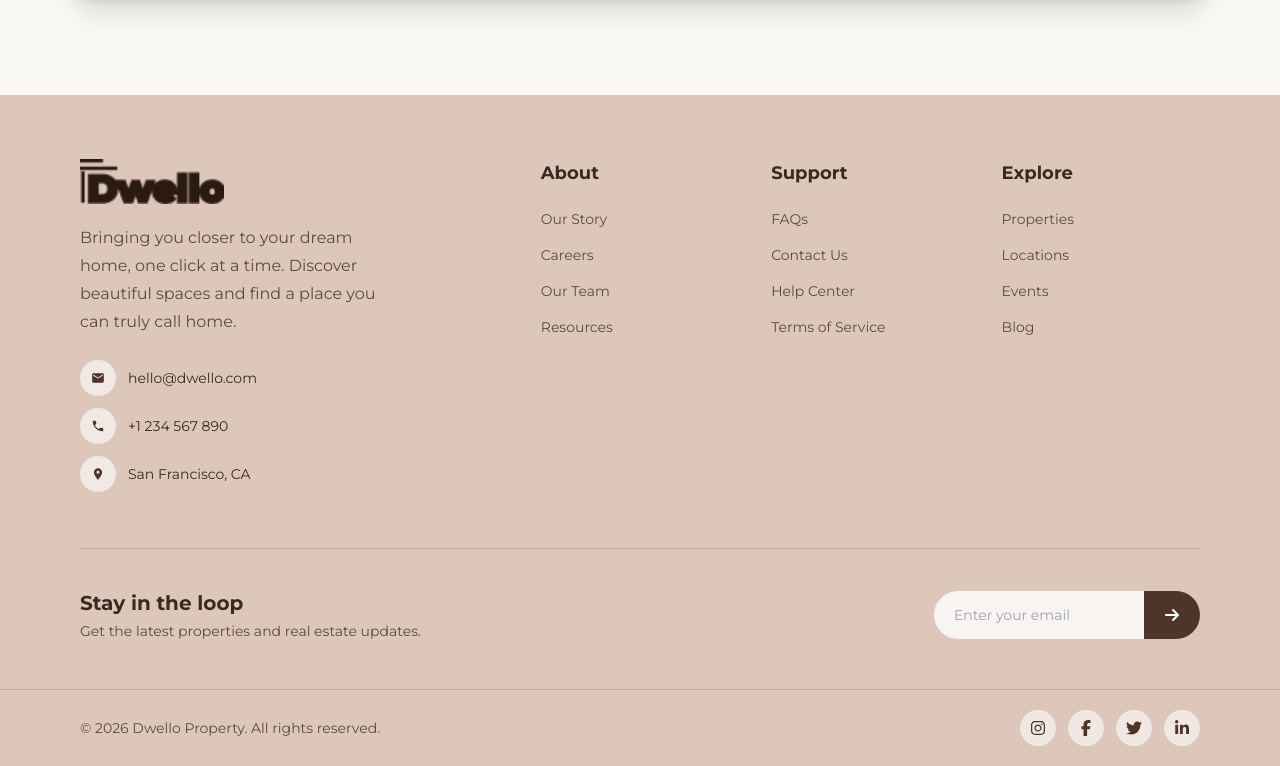
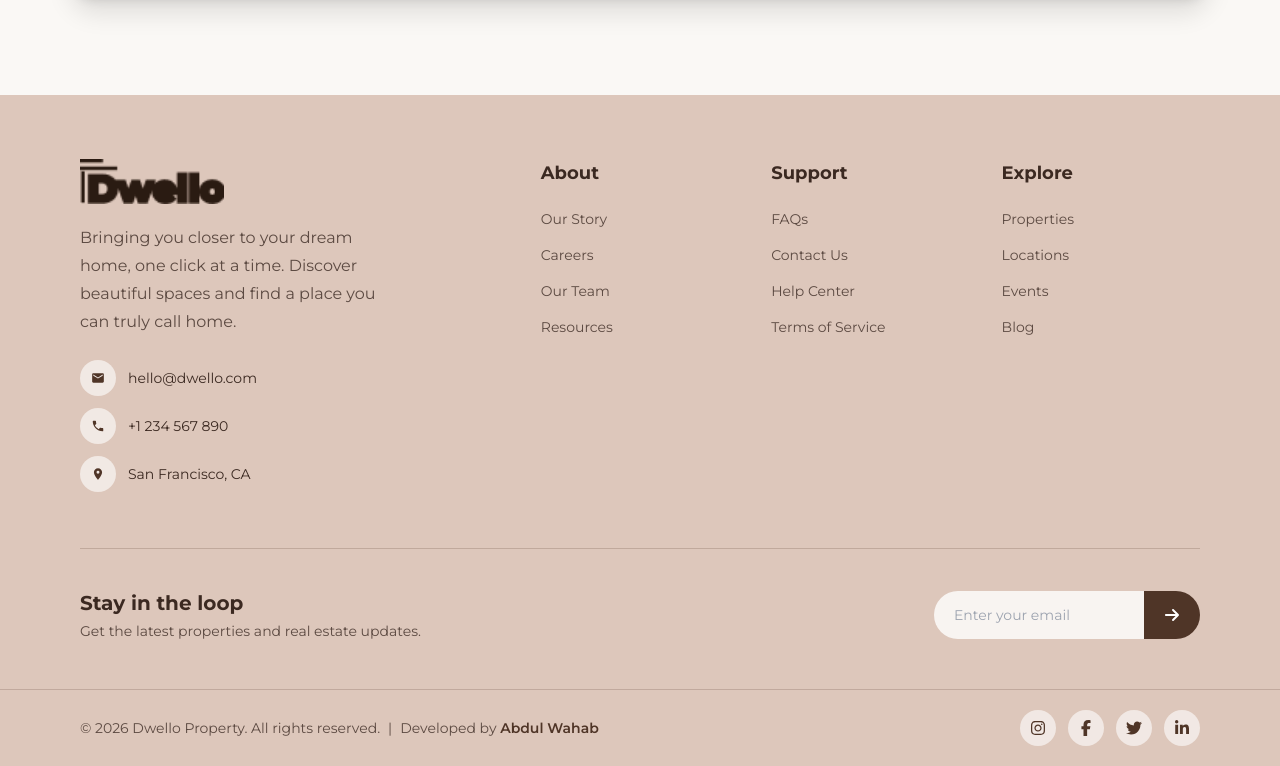
Before and after one commit to wahabsamii/Dwello-MERN-Stack-Real-Estate-Platform, a React (Create React App) app in the folder frontend/: page /login in a window 1280 px wide. Shown: the part 1178-1944 px from the top of the page. Built offline with nearby package versions, Linux system fonts and the light colour scheme.

Commit message:
Update Footer.jsx

```diff
--- a/frontend/src/components/Footer.jsx
+++ b/frontend/src/components/Footer.jsx
@@ -28,10 +28,8 @@
 
   return (
     <footer className="bg-[#DDC7BB] text-[#3b2921]">
-
       {/* Main Footer */}
       <div className="max-w-7xl mx-auto px-5 md:px-10 lg:px-20 pt-16 pb-12">
-
         <div className="grid grid-cols-1 sm:grid-cols-2 lg:grid-cols-5 gap-10 lg:gap-8">
 
           {/* Brand */}
@@ -55,7 +53,6 @@
 
             {/* Contact */}
             <div className="mt-6 space-y-3">
-
               <div className="flex items-center gap-3 text-sm">
                 <div className="w-9 h-9 rounded-full bg-white/60 flex items-center justify-center">
                   <MdEmail className="text-[#4F3527]" />
@@ -79,7 +76,6 @@
 
                 <span>San Francisco, CA</span>
               </div>
-
             </div>
           </div>
 
@@ -93,7 +89,6 @@
             </h3>
 
             <ul className="mt-5 space-y-3">
-
               <li>
                 <Link
                   to="/about"
@@ -129,7 +124,6 @@
                   Resources
                 </Link>
               </li>
-
             </ul>
           </div>
 
@@ -143,7 +137,6 @@
             </h3>
 
             <ul className="mt-5 space-y-3">
-
               <li>
                 <Link
                   to="/faqs"
@@ -179,11 +172,10 @@
                   Terms of Service
                 </Link>
               </li>
-
             </ul>
           </div>
 
-          {/* Find Us */}
+          {/* Explore */}
           <div
             data-aos="fade-up"
             data-aos-delay="300"
@@ -193,7 +185,6 @@
             </h3>
 
             <ul className="mt-5 space-y-3">
-
               <li>
                 <Link
                   to="/properties"
@@ -229,10 +220,8 @@
                   Blog
                 </Link>
               </li>
-
             </ul>
           </div>
-
         </div>
 
         {/* Newsletter */}
@@ -243,7 +232,6 @@
           data-aos="fade-up"
           data-aos-delay="400"
         >
-
           <div>
             <h3 className="text-xl font-bold">
               Stay in the loop
@@ -255,7 +243,6 @@
           </div>
 
           <div className="flex w-full lg:w-auto max-w-md">
-
             <input
               type="email"
               placeholder="Enter your email"
@@ -281,30 +268,35 @@
             >
               <FaArrowRight />
             </button>
-
           </div>
-
         </div>
-
       </div>
 
       {/* Bottom Footer */}
       <div className="border-t border-[#4F3527]/20">
-
         <div
           className="max-w-7xl mx-auto px-5 md:px-10 lg:px-20
                      py-5
                      flex flex-col md:flex-row
                      items-center justify-between gap-4"
         >
-
-          <p className="text-xs md:text-sm text-[#5c4a42]">
+          {/* Copyright + Developer */}
+          <p className="text-xs md:text-sm text-[#5c4a42] text-center md:text-left">
             © {currentYear} Dwello Property. All rights reserved.
+            <span className="mx-2">|</span>
+            Developed by{" "}
+            <a
+              href="https://wahabsami.dev"
+              target="_blank"
+              rel="noopener noreferrer"
+              className="font-semibold text-[#4F3527] hover:text-[#38251c] hover:underline transition-all duration-300"
+            >
+              Abdul Wahab
+            </a>
           </p>
 
           {/* Social Icons */}
           <div className="flex items-center gap-3">
-
             <a
               href="#"
               aria-label="Instagram"
@@ -360,13 +352,9 @@
             >
               <FaLinkedinIn />
             </a>
-
           </div>
-
         </div>
-
       </div>
-
     </footer>
   );
 }
```
